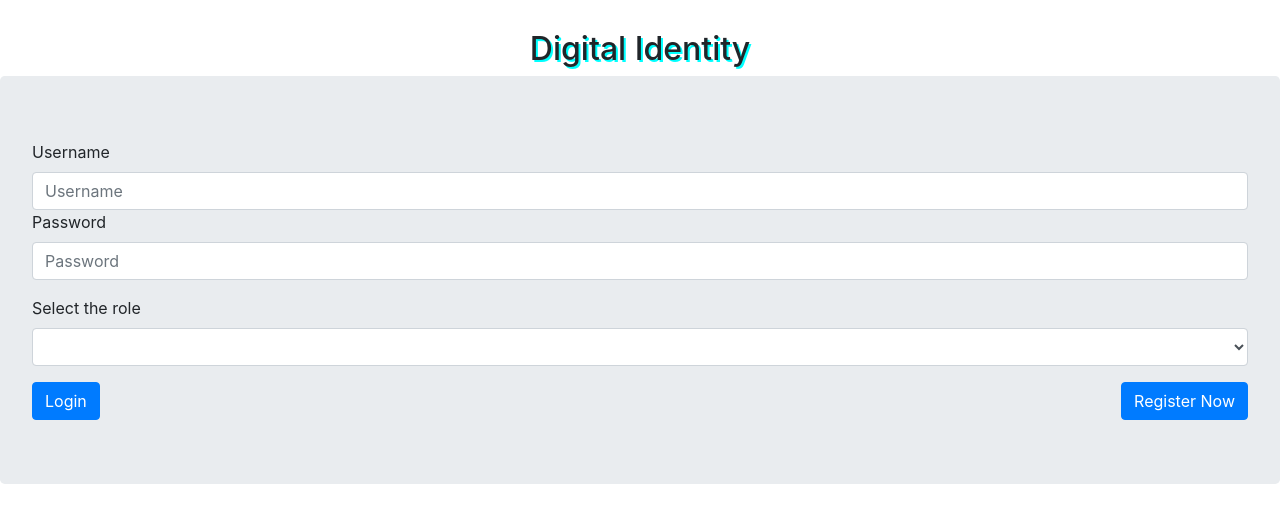
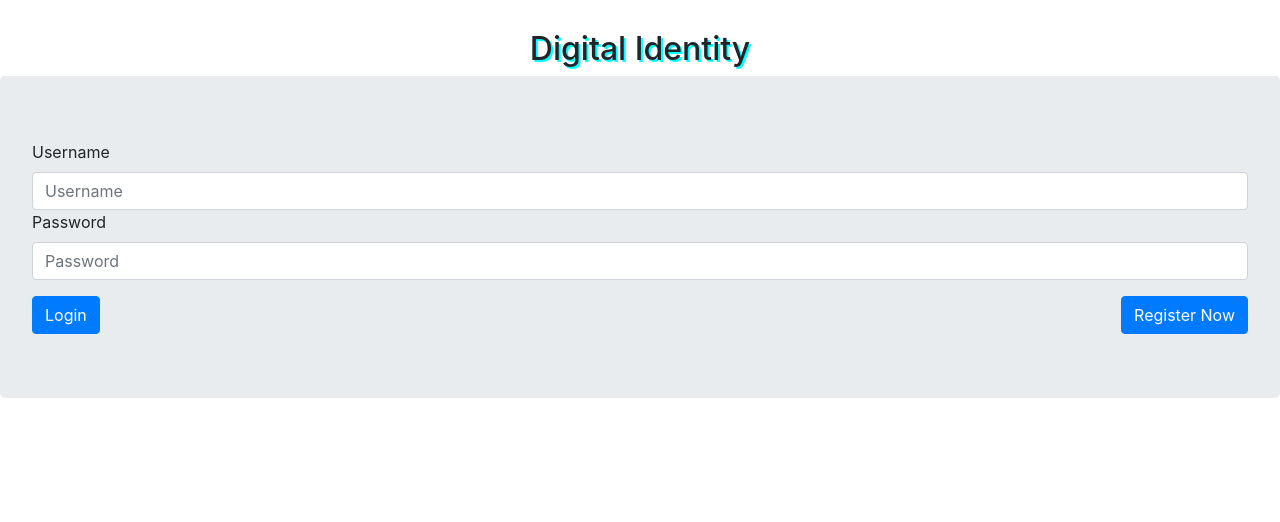
Before and after one commit to ravindragsingh/digIden, an Angular app: page /login in a window 1280 px wide. Shown: the top 522 px of the page. Built offline with nearby package versions, Linux system fonts and the light colour scheme.

Commit message:
roleSelDel

```diff
--- a/src/app/login/login.component.html
+++ b/src/app/login/login.component.html
@@ -7,12 +7,12 @@
             <input required ngModel name="password" id="password" type="text" placeholder="Password" #password="ngModel" class="form-control">
 
         </div>
-        <div class="form-group">
+        <!-- <div class="form-group">
             <label for="roleSelection">Select the role</label>
             <select ngModel name="roleSelection" id="roleSelection" class="form-control">
         <option *ngFor = "let role of roleSelection" [value] = "role.id"> {{role.name}}</option>
       </select>
-        </div>
+        </div> -->
         <div>
 
             <!-- <a routerLink="/user"><button (click) = "login()" class="btn btn-primary btnMargin">Login</button></a> -->
```
